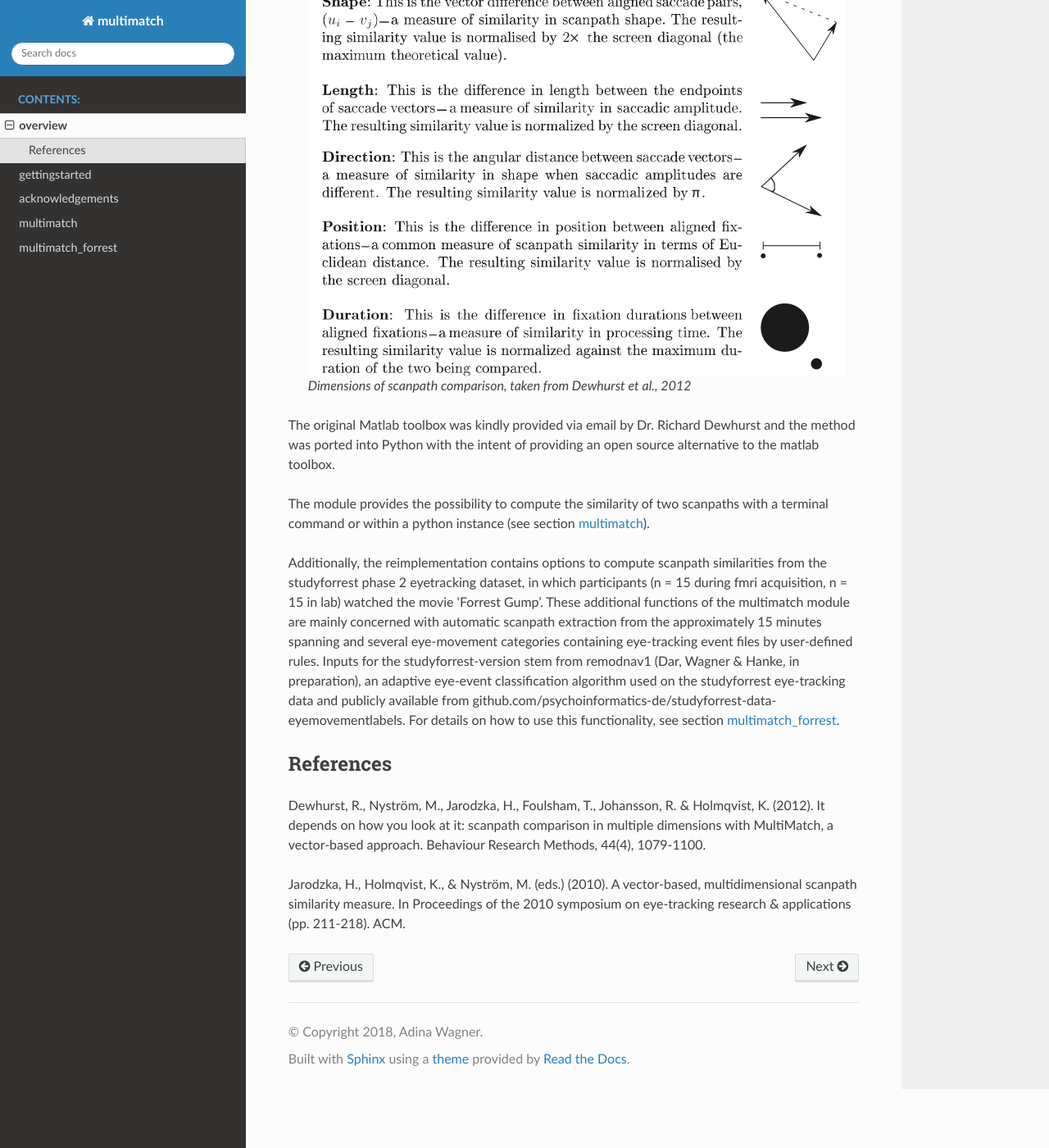
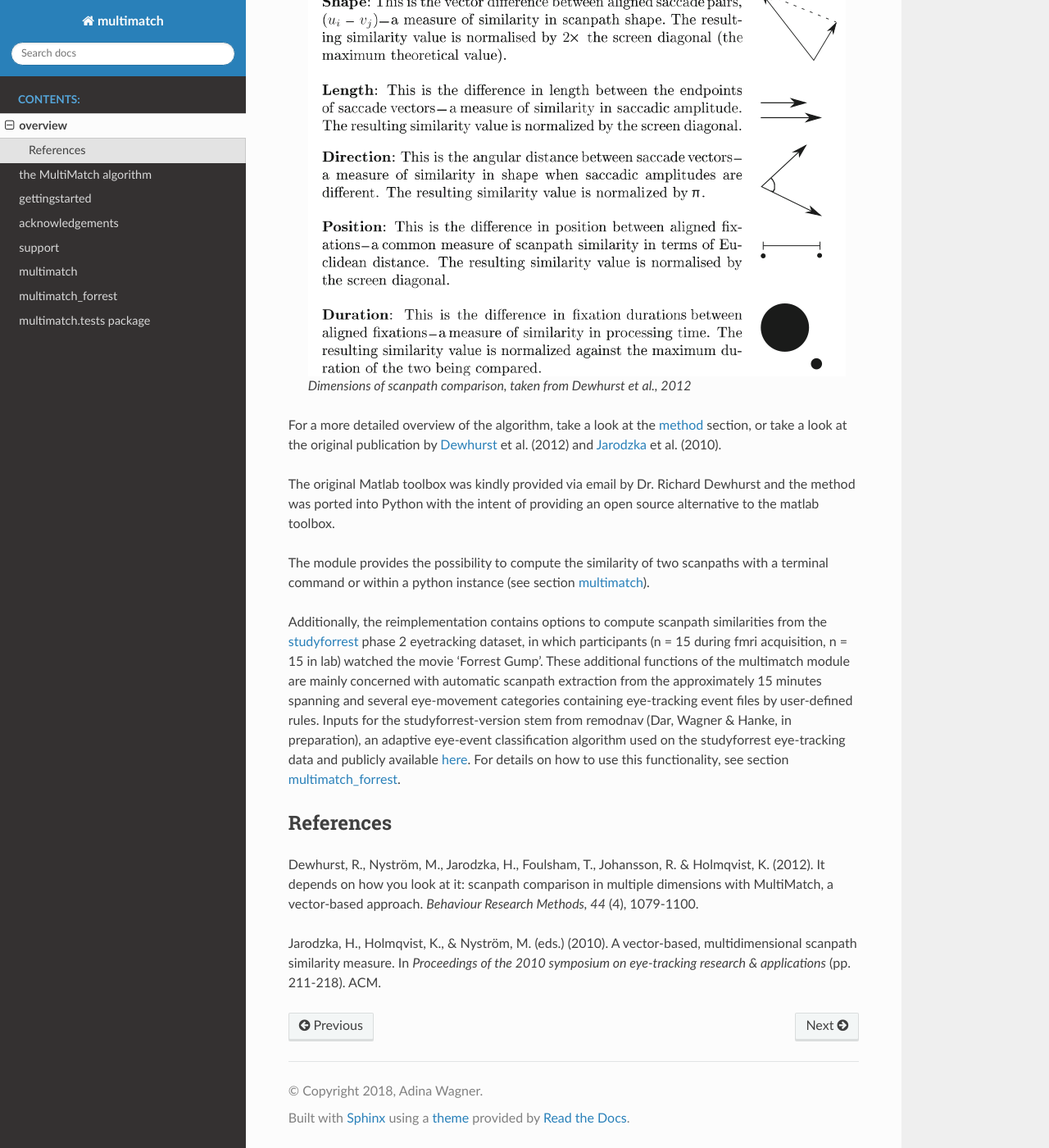
Before and after one commit to adswa/multimatch_gaze, a Sphinx documentation site: the page built from docs/source/overview.rst, in a window 1280 px wide and 1400 px high, scrolled down 411 px. Shown: the whole window at 82% size. Built offline with Sphinx 7.4.7 and the Read the Docs theme 2.0.0, drawn with Linux system fonts in a browser that asks for light colours; pages that are not in the unit, such as notebooks, are missing from menus; some of the changed text lies outside the part shown.

Commit message:
so many docs, so little time...

```diff
--- a/docs/source/index.rst
+++ b/docs/source/index.rst
@@ -11,9 +11,10 @@ multimatch: Multidimensional scanpath comparison in python
    :caption: Contents:
 
    overview
-   readme
+   method
    gettingstarted
    acknowledgements
+   support
 
 Commands and functions
 ^^^^^^^^^^^^^^^^^^^^^^
@@ -23,7 +24,7 @@ Commands and functions
 
    multimatch
    multimatch_forrest
-
+   multimatch.tests
 
 Indices and tables
 ^^^^^^^^^^^^^^^^^^
--- a/docs/source/overview.rst
+++ b/docs/source/overview.rst
@@ -2,7 +2,7 @@
 overview
 *********
 
-multimatch is a python-based reimplementation of Dewhursts and colleagues (2012)
+**multimatch** is a python-based reimplementation of Dewhursts and colleagues (2012)
 implementation of the MultiMatch algorithm (Jarodzka, Holmqvist & Nyström, 2010)
 in a matlab toolbox. It is a vector-based, multi-dimensional approach to
 compute scanpath similarity.
@@ -21,6 +21,16 @@ similarity evaluation.
 
    Dimensions of scanpath comparison, taken from Dewhurst et al., 2012
 
+For a more detailed overview of the algorithm, take a look at the method_
+section, or take a look at the original publication by Dewhurst_ et al. (2012)
+and Jarodzka_ et al. (2010).
+
+.. _method: https://multimatch.readthedocs.io/en/latest/method.html
+
+.. _Dewhurst: https://link.springer.com/article/10.3758%2Fs13428-012-0212-2
+
+.. _Jarodzka: http://portal.research.lu.se/ws/files/5608175/1539210.PDF
+
 The original Matlab toolbox was kindly provided via email by Dr. Richard Dewhurst
 and the method was ported into Python with the intent of providing an open source
 alternative to the matlab toolbox.
@@ -31,28 +41,31 @@ with a terminal command or within a python instance (see section multimatch_).
  .. _multimatch: https://multimatch.readthedocs.io/en/latest/multimatch.html
 
 Additionally, the reimplementation contains
-options to compute scanpath similarities from the studyforrest phase 2
+options to compute scanpath similarities from the studyforrest_ phase 2
 eyetracking dataset, in which participants (n = 15 during fmri acquisition, n =
 15 in lab) watched the movie 'Forrest Gump'. These additional functions of the
 multimatch module are mainly concerned with automatic scanpath extraction from
 the approximately 15 minutes spanning and several eye-movement categories
 containing eye-tracking event files by user-defined rules. Inputs for the
-studyforrest-version stem from remodnav1 (Dar, Wagner & Hanke, in preparation),
+studyforrest-version stem from remodnav (Dar, Wagner & Hanke, in preparation),
 an adaptive eye-event classification algorithm used on the studyforrest
-eye-tracking data and publicly available from
-github.com/psychoinformatics-de/studyforrest-data-eyemovementlabels. For details
+eye-tracking data and publicly available here_. For details
 on how to use this functionality, see section multimatch_forrest_.
 
- .. _multimatch_forrest: https://multimatch.readthedocs.io/en/latest/multimatch_forrest.html
+.. _studyforrest: http://studyforrest.org/
+
+.. _here: github.com/psychoinformatics-de/studyforrest-data-eyemovementlabels
+
+.. _multimatch_forrest: https://multimatch.readthedocs.io/en/latest/multimatch_forrest.html
 
 
 References
 ^^^^^^^^^^
 Dewhurst, R., Nyström, M., Jarodzka, H., Foulsham, T., Johansson, R. &
 Holmqvist, K. (2012). It depends on how you look at it: scanpath comparison in
-multiple dimensions with MultiMatch, a vector-based approach. Behaviour Research
-Methods, 44(4), 1079-1100.
+multiple dimensions with MultiMatch, a vector-based approach. *Behaviour Research
+Methods, 44* (4), 1079-1100.
 
 Jarodzka, H., Holmqvist, K., & Nyström, M. (eds.) (2010). A vector-based,
-multidimensional scanpath similarity measure. In Proceedings of the 2010
-symposium on eye-tracking research & applications (pp. 211-218). ACM.
+multidimensional scanpath similarity measure. In *Proceedings of the 2010
+symposium on eye-tracking research & applications* (pp. 211-218). ACM.
```
Also changed, not shown: docs/source/gettingstarted.rst (+11 -2 lines), docs/source/method.rst (added, +84 -0 lines), docs/source/multimatch.rst (+77 -7 lines), docs/source/support.rst (added, +8 -0 lines).
